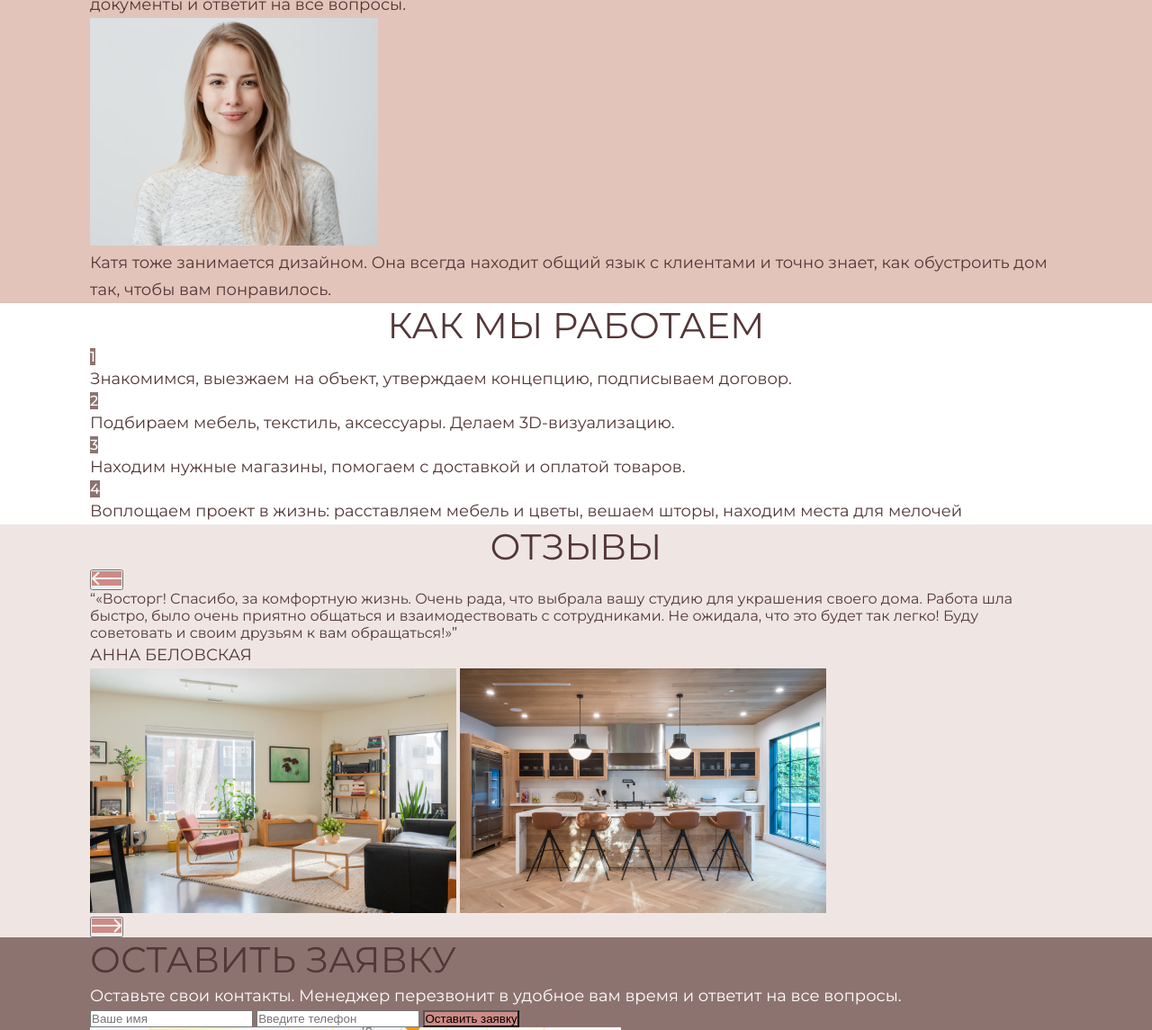
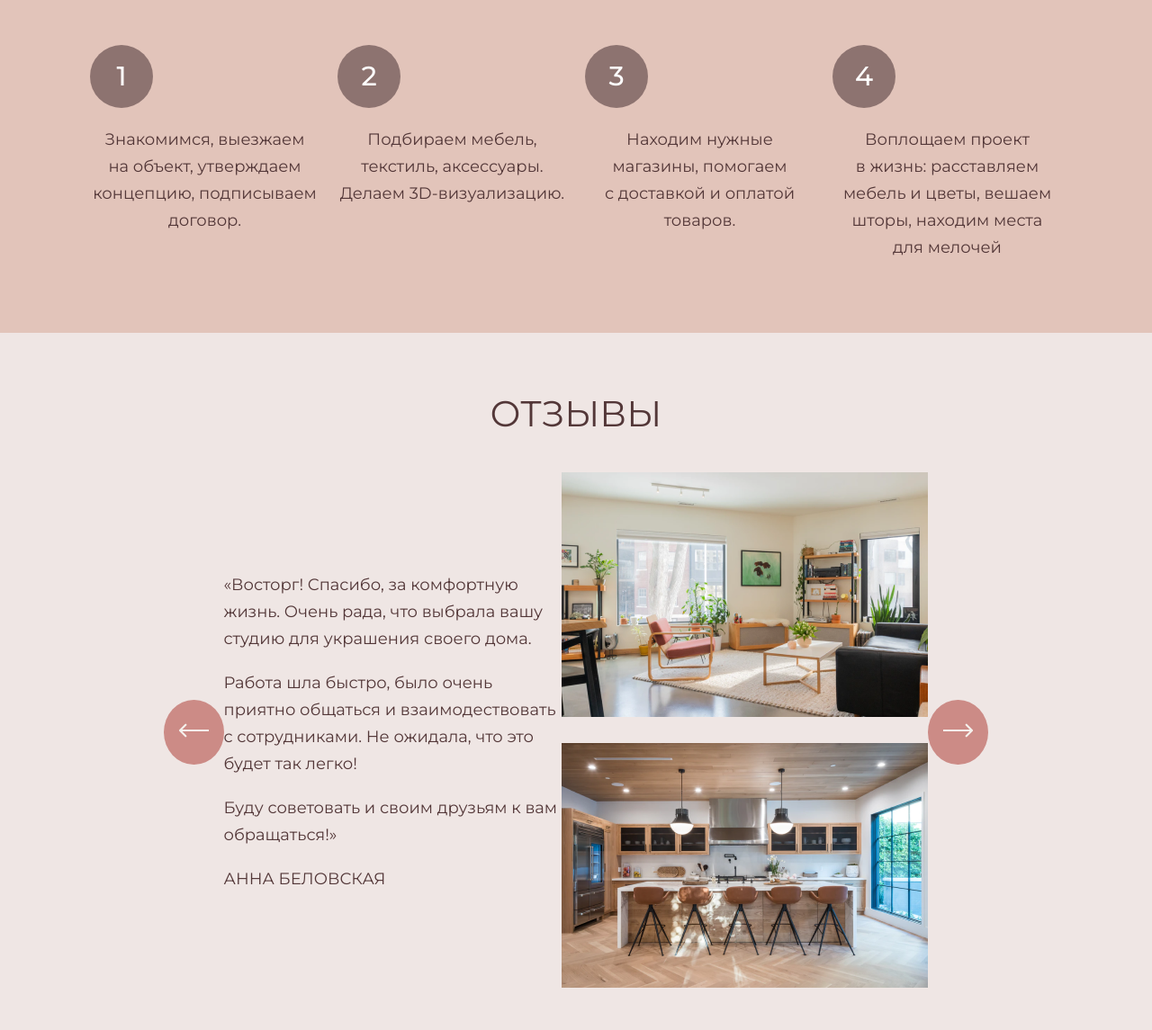
Before and after one commit to alinkalina/maraphone, a plain HTML site: page index.html in a window 1280 px wide. Shown: the part 4581-5726 px from the top of the page at 90% size. Drawn offline with Linux system fonts and the light colour scheme.

Commit message:
меняет оформление сетки

```diff
--- a/index.html
+++ b/index.html
@@ -19,7 +19,7 @@
       </nav>
       <div>
           <h1>Поможем сделать вашу квартиру уютнее</h1>
-          <p>Подбираем текстиль, мебель и аксессуары под ваш интерьер, находим магазины и помогаем
+          <p>Подбираем текстиль, мебель и аксессуары под ваш интерьер, находим магазины и помогаем
               организовать доставку </p>
           <a href="#request" class="bold light-bg">Оставить заявку</a>
       </div>
@@ -30,11 +30,11 @@
           <div>
               <img src="img/about-img.png" width="444" height="465" alt="Интерьер стола">
               <article>
-                  <p>Премиальный европейский текстиль — одно из самых главных направлений работы коллектива.
-                      Создавать неповторимые интерьеры для наших дорогих клиентов, уделяя внимание мельчайшим
-                      деталям — вот то,  что по-настоящему вдохновляет дизайнеров нашей студии.</p>
+                  <p>Премиальный европейский текстиль — одно из самых главных направлений работы коллектива.
+                      Создавать неповторимые интерьеры для наших дорогих клиентов, уделяя внимание мельчайшим
+                      деталям — вот то,  что по-настоящему вдохновляет дизайнеров нашей студии.</p>
                   <br>
-                  <p>Наш коллектив сделает все, чтобы после сотрудничества с нами,  Вам было приятно сказать:
+                  <p>Наш коллектив сделает все, чтобы после сотрудничества с нами,  Вам было приятно сказать:
                       « Да! Это именно то, что действительно достойно моего дома!»</p>
               </article>
           </div>
@@ -61,56 +61,58 @@
       </div>
       <div class="team" id="team">
           <h2>Команда</h2>
+          <div>
               <section>
                   <img src="img/team-photo-1.png" width="320" height="249" alt="Девушка с рыжими волосами">
-              <p>Это Маша, наш главный дизайнер. Она отвечает за дизайн-проект, приезжает к вам домой,
-                  общается и помогает сделать вашу квартиру красивой и уютной.</p>
+                  <p>Это Маша, наш главный дизайнер. Она отвечает за дизайн-проект, приезжает к вам домой,
+                      общается и помогает сделать вашу квартиру красивой и уютной.</p>
               </section>
               <section>
                   <img src="img/team-photo-2.png" width="320" height="251" alt="Девушка с каре цвета блонд">
-              <p>С нашим менеджером Сашей вы познакомитесь в первую очередь. Она проконсультирует вас,
-                  соберёт все документы и ответит на все вопросы.</p>
+                  <p>С нашим менеджером Сашей вы познакомитесь в первую очередь. Она проконсультирует вас,
+                      соберёт все документы и ответит на все вопросы.</p>
               </section>
               <section>
                   <img src="img/team-photo-3.png" width="320" height="253" alt="Девушка со светлыми волосами">
-              <p>Катя тоже занимается дизайном. Она всегда находит общий язык с клиентами и точно знает,
-                  как обустроить дом так, чтобы вам понравилось.</p>
+                  <p>Катя тоже занимается дизайном. Она всегда находит общий язык с клиентами и точно знает,
+                      как обустроить дом так, чтобы вам понравилось.</p>
               </section>
+          </div>
       </div>
       <div class="work" id="work">
           <h2>Как мы работаем</h2>
-          <section>
+          <div>
               <span class="light bold">1</span>
-              <p>Знакомимся, выезжаем на объект, утверждаем концепцию, подписываем договор.</p>
-          </section>
-          <section>
               <span class="light bold">2</span>
+              <span class="light bold">3</span>
+              <span class="light bold">4</span>
+              <p>Знакомимся, выезжаем на объект, утверждаем концепцию, подписываем договор.</p>
               <p>Подбираем мебель, текстиль, аксессуары. Делаем 3D-визуализацию.</p>
-          </section>
-          <section>
-              <span class="light bold">3</span>
-              <p>Находим нужные магазины, помогаем с доставкой и оплатой товаров.</p>
-          </section>
-          <section>
-              <span class="light bold">4</span>
-              <p>Воплощаем проект в жизнь: расставляем мебель и цветы, вешаем шторы, находим места для мелочей</p>
-          </section>
+              <p>Находим нужные магазины, помогаем с доставкой и оплатой товаров.</p>
+              <p>Воплощаем проект в жизнь: расставляем мебель и цветы, вешаем шторы, находим места для мелочей</p>
+          </div>
       </div>
       <div class="reviews" id="reviews">
           <h2>Отзывы</h2>
+          <div>
               <button type="button"><img class="light-bg" src="img/arrow-2.png" width="33" height="16" alt="Стрелка влево"></button>
-          <section>
-              <blockquote>
-                  <q>«Восторг! Спасибо, за комфортную жизнь. Очень рада, что выбрала вашу студию
-                      для украшения своего дома. Работа шла быстро, было очень приятно общаться
-                      и взаимодествовать с сотрудниками. Не ожидала, что это будет так легко! Буду
-                      советовать и своим друзьям к вам обращаться!»</q>
+              <section class="text">
+                  <p>«Восторг! Спасибо, за комфортную жизнь. Очень рада, что выбрала вашу студию
+                      для украшения своего дома.</p>
+                  <br>
+                  <p>Работа шла быстро, было очень приятно общаться и взаимодествовать с сотрудниками.
+                      Не ожидала, что это будет так легко!</p>
+                  <br>
+                  <p>Буду советовать и своим друзьям к вам обращаться!»</p>
+                  <br>
                   <p>АННА БЕЛОВСКАЯ</p>
-              </blockquote>
+              </section>
+              <section class="photos">
                   <img src="img/review-1.png" width="407" height="272" alt="Текстиль комнаты">
                   <img src="img/review-2.png" width="407" height="272" alt="Текстиль кухни">
               </section>
               <button type="button"><img class="light-bg" src="img/arrow-3.png" width="33" height="16" alt="Стрелка вправо"></button>
+          </div>
       </div>
       <div class="request light" id="request">
           <h2>Оставить заявку</h2>
--- a/style/style.css
+++ b/style/style.css
@@ -12,7 +12,7 @@
   font-style: normal;
   font-display: swap;}
 
-html, body, header, footer, main, div, nav, h1, a, p, span, h2, img, section, h3, button, blockquote, q, form, input {padding: 0;
+html, body, header, footer, main, div, nav, h1, a, p, span, h2, img, section, h3, button, form, input {padding: 0;
   margin: 0;}
 
 html, body, h1, h2, h3 {font-family: "Montserrat";
@@ -23,7 +23,7 @@ html, body, h1, h2, h3 {font-family: "Montserrat";
 
 .statistic , .request, .work span {background-color: #8D7370;}
 
-.team {background-color: #E2C4BA;}
+.team, .work {background-color: #E2C4BA;}
 
 header, footer, .about, .portfolio, .team, .work, .reviews, .request {padding-right: 100px;
   padding-left: 100px;}
@@ -51,7 +51,7 @@ p, footer span {font-size: 18px;
 
 .bold {font-weight: 500;}
 
-.light-bg {background-color: #CC8B86;}
+.light-bg, .reviews button {background-color: #CC8B86;}
 
 /* шапка */
 
@@ -107,6 +107,60 @@ header a.light-bg {display: inline-block;
 
 .portfolio .photos {display: flex;
   flex-wrap: wrap;
+  justify-content: center;}
+
+.portfolio .photos img:nth-child(odd) {margin-right: 20px;}
+
+.portfolio .photos img {margin-bottom: 30px;}
+
+/* команда */
+
+.team {padding-top: 50px;}
+
+.team div {padding: 40px 82px;
+  padding-bottom: 35px;
+  display: flex;
   justify-content: space-between;}
 
-.portfolio .photos img {margin-bottom: 30px;}
+.team div section p {width: 320px;
+  margin-top: 10px;}
+
+/* процесс работы */
+
+.work {padding-bottom: 80px;}
+
+.work div {display: grid;
+  padding-top: 40px;
+  grid-template-columns: repeat(4, 1fr);
+  gap: 20px;}
+
+.work div span {font-size: 30px;
+  line-height: 30px;
+  border-radius: 50%;
+  width: 70px;
+  height: 70px;
+  padding: 20px 0;
+  text-align: center;
+  margin-right: 50px;
+  box-sizing: border-box;}
+
+.work div p {text-align: center;}
+
+/* отзывы */
+
+.reviews {padding: 65px 182px;}
+
+.reviews h2 {margin-bottom: 40px;}
+
+.reviews div {display: flex;
+  align-items: center;
+  justify-content: space-between;}
+
+.reviews div section.text, .reviews div section.photos {width: 407px;}
+
+.reviews div section.photos img:not(:last-of-type) {margin-bottom: 25px;}
+
+.reviews button {border-radius: 50%;
+  width: 72px;
+  height: 72px;
+  border: 0;}
```
Lines whose indentation alone changed are shown as unchanged.
